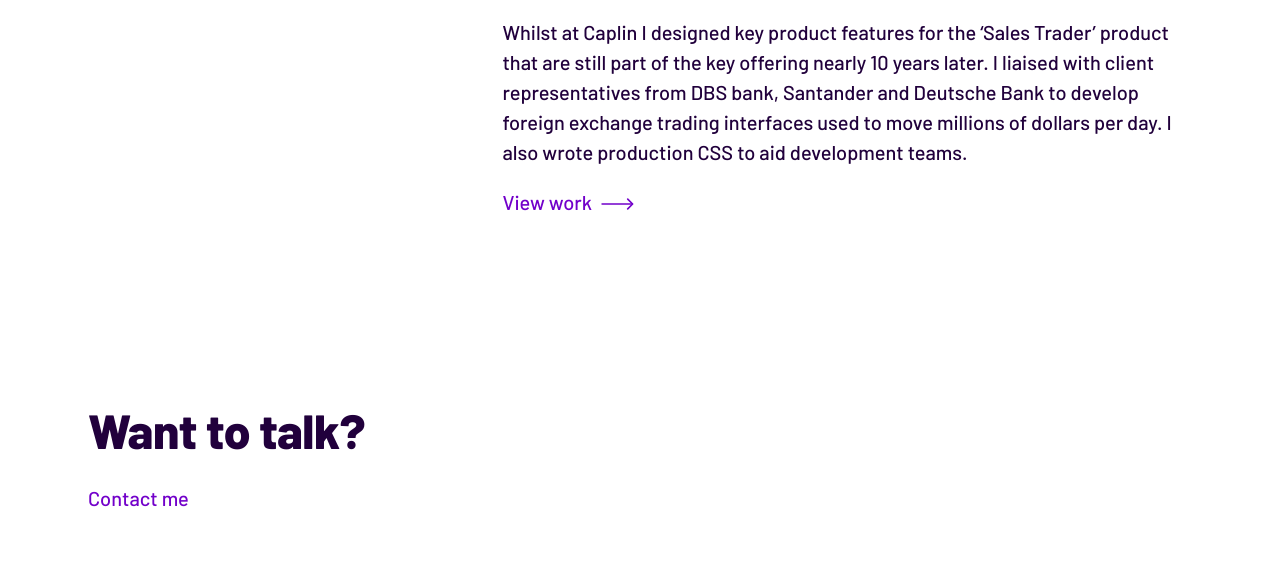
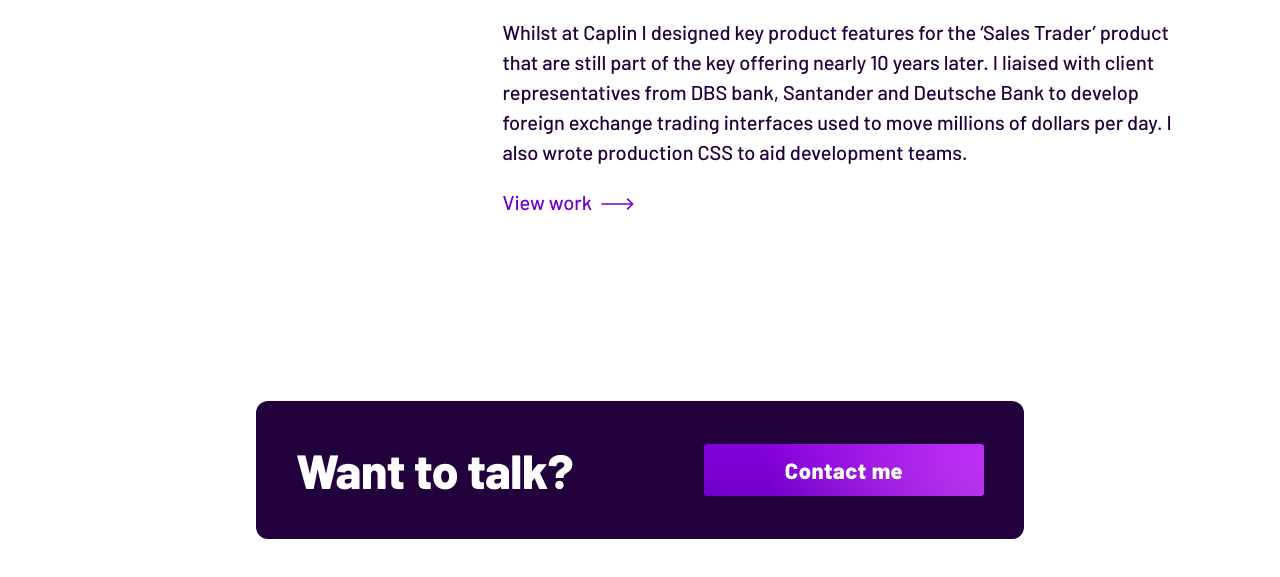
Before and after one commit to jimmaclean/jamesmaclean.co.uk, an Eleventy site: page src/index.njk in a window 1280 px wide. Shown: the part 1662-2239 px from the top of the page. Before the commit the page ends 2195 px from the top, so only its background shows below. Built offline with nearby package versions, Linux system fonts and the light colour scheme; Eleventy itself is replaced by a stand-in of ours; files that its build step writes are made by us from their sources.

Commit message:
contact buttons

```diff
--- a/src/contact.njk
+++ b/src/contact.njk
@@ -28,8 +28,8 @@
 
 <h3>Email address</h3>
 <div class="m-b-4 md--m-b-8">
-    <button type="button" id="js-hidden-email-button">Show hidden email address</button>
-    <span id="js-hidden-email-target"></span>
+    <button class="button" type="button" id="js-hidden-email-button">Show hidden email address</button>
+    <p id="js-hidden-email-target"></p>
 </div>
 
 <h3>TODO:</h3>
--- a/src/index.njk
+++ b/src/index.njk
@@ -79,5 +79,7 @@
     </div>
 </div>
 
-<h3>Want to talk?</h3>
-<a class="m-b-10 block" href="contact">Contact me</a>
+<div class="talk-box">
+    <h3 class="talk-box__heading">Want to talk?</h3>
+    <a class="talk-box__button button"  href="contact">Contact me</a>
+</div>
--- /dev/null
+++ b/src/scss/04-elements/_buttons.scss
@@ -0,0 +1,17 @@
+.button {
+    border: none;
+    appearance: none;
+    display: inline-block;
+    text-align: center;
+    background-color: $purple-500;
+    background:
+        linear-gradient(180deg, rgba($purple-400, 0.3) 0%, rgba(255,255,255,0.00) 100%),
+        radial-gradient(circle at 110% -100%, $purple-300 0%, $purple-500 80%);
+    color: $white;
+    border-radius: px-to-rem(3px);
+    min-width: px-to-rem(280px);
+    @include styleLikeAtBreakpoint('h5', 'md');
+    padding: 0.6em 1em;
+    margin-bottom: 0;
+    cursor: pointer;
+}
--- a/src/scss/06-components/_homepage.scss
+++ b/src/scss/06-components/_homepage.scss
@@ -1,6 +1,9 @@
+
+$hp-space: space(10);
+$hp-lg-space: px-to-rem(120px);
+$homepage-col-gutter: space(8);
 
 .homepage {
-    $hp-space: space(10);
     &--hero {
         margin-top: $hp-space;
         margin-bottom: $hp-space;
@@ -9,8 +12,7 @@
         margin-bottom: $hp-space;
     }
     @include breakpointWrap('lg') {
-        $hp-lg-space: px-to-rem(120px);
-        $homepage-col-cutter: space(8);
+
         &--hero {
             margin-top: $hp-lg-space;
             margin-bottom: $hp-lg-space + space(2);
@@ -21,11 +23,11 @@
         }
         &--col1 {
             flex: 0 0 40%;
-            padding-right: $homepage-col-cutter/2;
+            padding-right: $homepage-col-gutter/2;
         }
         &--col2 {
             flex: 0 0 60%;
-            padding-left: $homepage-col-cutter/2;
+            padding-left: $homepage-col-gutter/2;
             padding-top: space(2);
         }
     }
@@ -62,3 +64,33 @@
         height: px-to-rem(45px);
     }
 }
+
+.talk-box {
+    color: var(--bg-color);
+    background-color: var(--text-color);
+    text-align: center;
+    border-radius: px-to-rem(12px);
+    padding: space(6) space(4);
+    margin-top: $hp-space;
+    margin-bottom: $hp-space;
+    &__button {
+        min-width: 100%;
+    }
+    @include breakpointWrap('md') {
+        text-align: left;
+        display: flex;
+        justify-content: space-between;
+        align-items: center;
+        padding: space(6);
+        max-width: px-to-rem(768px);
+        margin-left: auto;
+        margin-right: auto;
+        margin-bottom: $hp-lg-space;
+        &__heading {
+            margin-bottom: 0;
+        }
+        &__button {
+            min-width: px-to-rem(280px);
+        }
+    }
+}
--- a/src/scss/main.scss
+++ b/src/scss/main.scss
@@ -10,6 +10,7 @@
 @import "04-elements/document";
 @import "04-elements/typography";
 /* purgecss end ignore */
+@import "04-elements/buttons";
 
 @import "05-objects/icons";
 @import "05-objects/layout";
```
